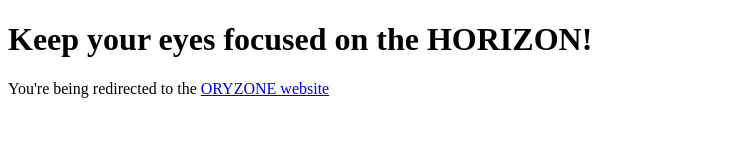
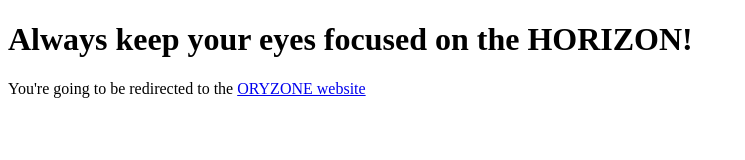
Before and after one commit to Oryzone/oryzone.github.com, a plain HTML site: page index.html in a window 1280 px wide. Shown: the whole page, without its empty margins (0-745 px from the left). Drawn offline with nearby package versions, Linux system fonts and the light colour scheme.

Commit message:
Updated texts

```diff
--- a/index.html
+++ b/index.html
@@ -16,8 +16,8 @@
 
 <body>
 
-  <h1>Keep your eyes focused on the HORIZON!</h1>
-  <p>You're being redirected to the <a href="http://oryzone.com">ORYZONE website</a></p>
+  <h1>Always keep your eyes focused on the HORIZON!</h1>
+  <p>You're going to be redirected to the <a href="http://oryzone.com">ORYZONE website</a></p>
 
   <script src="//ajax.googleapis.com/ajax/libs/jquery/1.6.2/jquery.min.js"></script>
   <script>window.jQuery || document.write('<script src="js/libs/jquery-1.6.2.min.js"><\/script>')</script>
```
